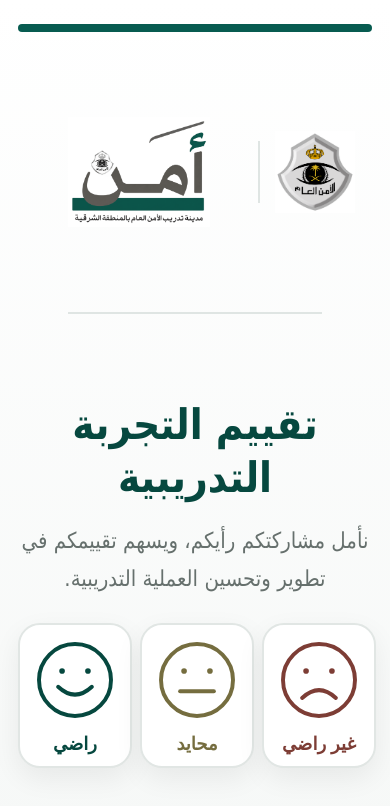
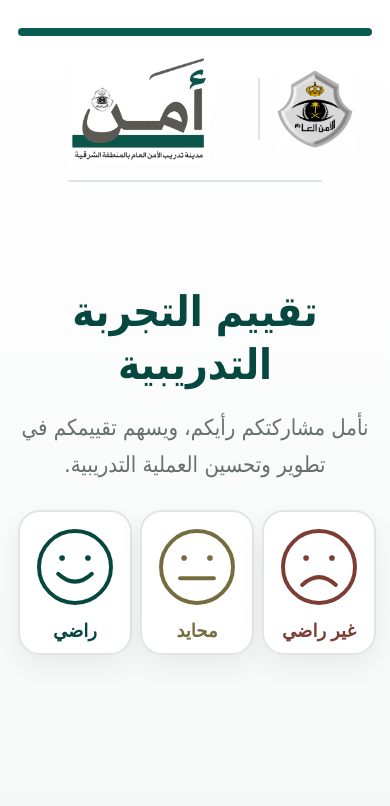
Before and after one commit to waleed1109789-cyber/training-evaluation, a plain HTML site: page index.html in a window 390 px wide. Drawn offline with Linux system fonts and the light colour scheme.

Commit message:
Update index.html

```diff
--- a/index.html
+++ b/index.html
@@ -375,86 +375,23 @@
     }
   }
 
-  /* ===== ضبط تلقائي للشاشات الطولية =====
-     يوزّع المحتوى على كامل ارتفاع الشاشة بدون تغيير مقاسات أزرار التقييم */
-  .screen{
-    height:100vh;
-    height:100dvh;
-    min-height:100vh;
-    min-height:100svh;
-    padding-top:clamp(24px,3vh,50px);
-    padding-bottom:clamp(24px,3vh,40px);
-  }
-
-  .top-line,
-  .brand,
-  .divider{
-    flex-shrink:0;
-  }
-
-  .top-line{
-    margin-bottom:clamp(18px,2.2vh,34px);
-  }
-
-  .divider{
-    margin-top:clamp(16px,2vh,25px);
-    margin-bottom:clamp(18px,2.5vh,42px);
-  }
-
-  .evaluation-section{
-    flex:1 1 auto;
-    min-height:0;
-    margin-top:0;
-    justify-content:center;
-    padding-bottom:clamp(20px,6vh,110px);
-  }
-
-  /* في الشاشات الطولية الكبيرة نحافظ على نفس حجم الأزرار،
-     ونستخدم المساحة الإضافية فقط في توزيع العناصر رأسيًا */
-  @media (orientation:portrait) and (min-height:1501px){
-    .evaluation-section{
-      margin-top:0;
-      justify-content:center;
+  /* توافق أفضل مع الشاشات الطولية بدون تغيير مقاسات العناصر */
+  @supports (height: 100dvh) {
+    .screen{
+      height:100dvh;
+      min-height:100dvh;
     }
   }
 
 
-  /* ===== توزيع أفضل على الشاشة الطولية =====
-     لا يغيّر مقاس أزرار التقييم */
-  @media (orientation: portrait) {
-    .screen{
-      height:100dvh;
-      min-height:100dvh;
-      padding:24px 42px 42px;
-      justify-content:space-between;
-    }
-
-    .top-line{
-      margin-bottom:0;
-      flex-shrink:0;
-    }
-
-    .brand{
-      flex-shrink:0;
-    }
-
-    .divider{
-      margin:0;
-      flex-shrink:0;
-    }
-
-    .evaluation-section{
-      flex:0 0 auto;
-      margin-top:0;
-      padding-bottom:clamp(28px,4vh,70px);
-      justify-content:flex-start;
-    }
+  /* تنزيل قسم التقييم مسافة متوسطة بدون تغيير المقاسات */
+  .evaluation-section{
+    transform:translateY(70px);
   }
 
-  @media (orientation: portrait) and (max-width:650px){
-    .screen{
-      padding-left:18px;
-      padding-right:18px;
+  @media (max-height:1500px){
+    .evaluation-section{
+      transform:translateY(45px);
     }
   }
 
```
